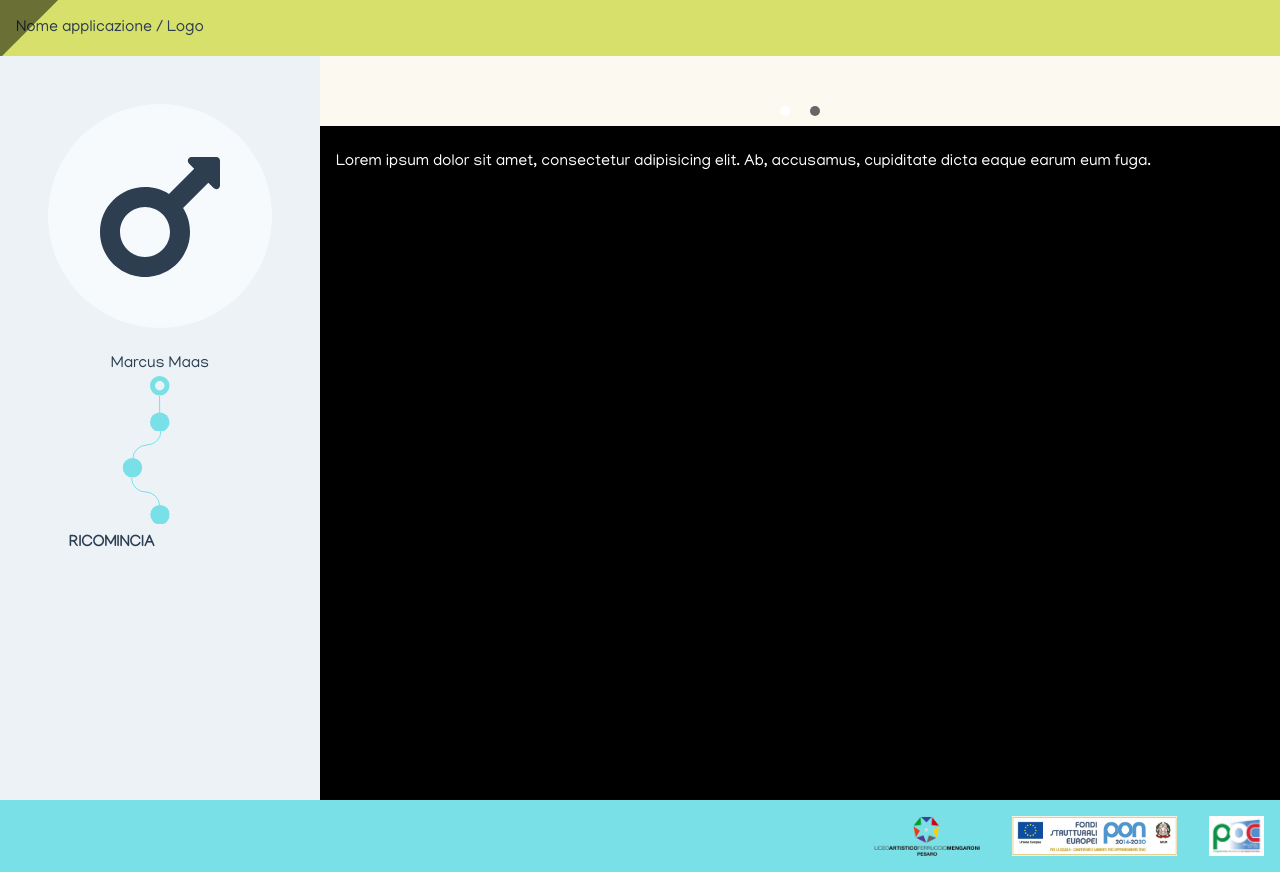
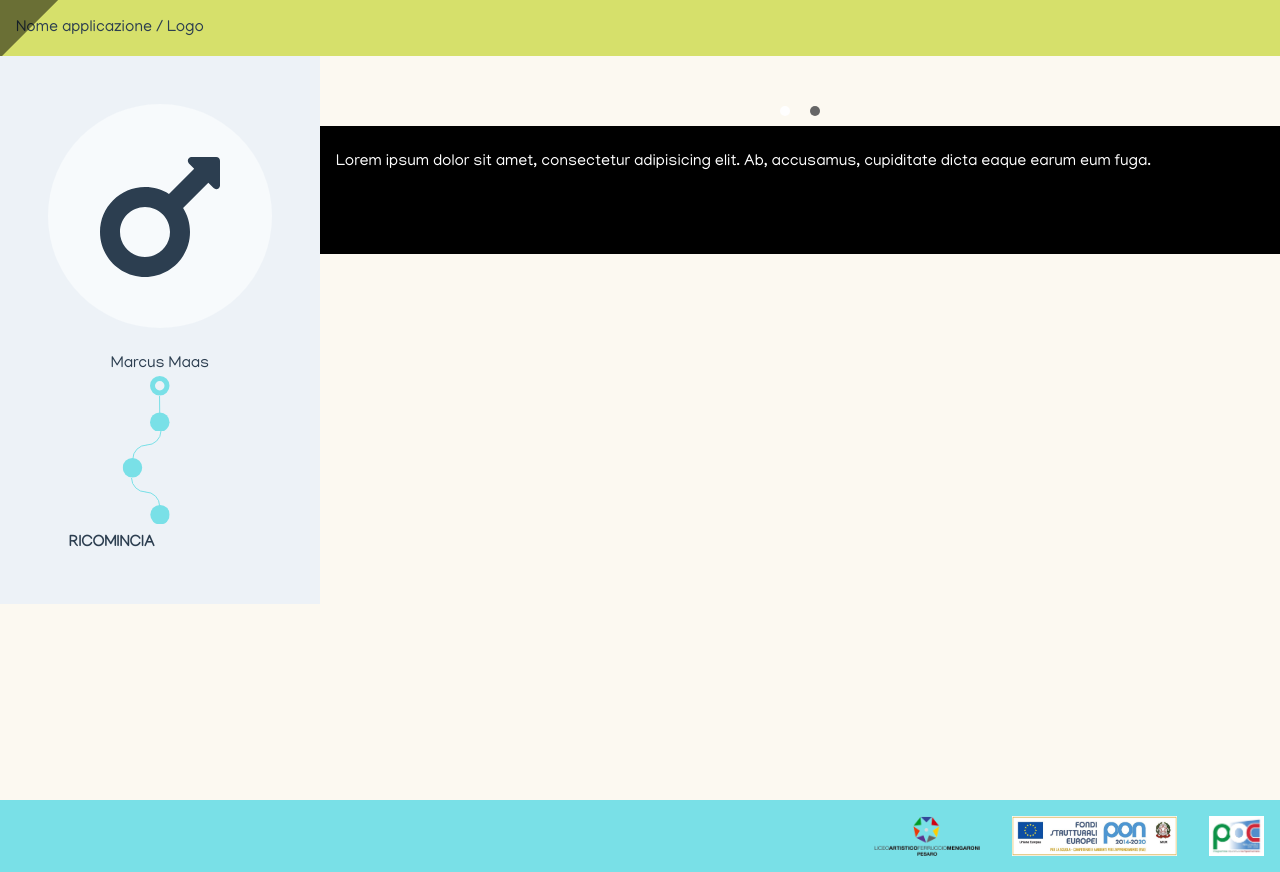
Before and after one commit to marcomessa/digitalcityzen, a Vue app: page /game in a window 1280 px wide. Shown: the top 872 px of the page. Built offline with nearby package versions, Linux system fonts and the light colour scheme.

Commit message:
Aggiustamenti layout

```diff
--- a/src/components/game/Canvas.vue
+++ b/src/components/game/Canvas.vue
@@ -10,7 +10,7 @@
            v-for="(slide, index) in step.frames"
            :key="index">
       <div class="flex relative single-slide justify-center items-bottom">
-        <div class="md:absolute bg-black w-full h-full">
+        <div class="md:absolute flex flex-col justify-end top-0 left-0 bg-black w-full h-full">
           <img :src="publicPath + 'img/slides/test_scene.jpg'" alt="">
         </div>
       </div>
--- a/src/views/Game.vue
+++ b/src/views/Game.vue
@@ -44,6 +44,6 @@ export default {
 
 <style lang="scss" scoped>
   .game {
-    height: calc(100vh - 56px);
+    min-height: calc(100vh - 56px);
   }
 </style>
```
